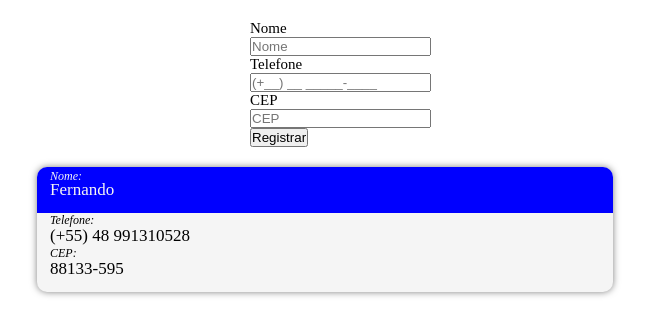
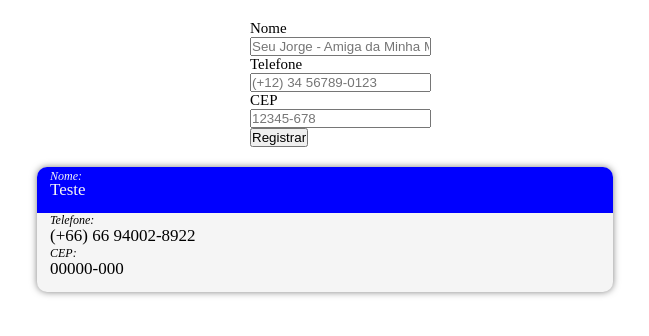
Before and after one commit to feportoa/contactList-js, a plain HTML site: page index.html in a window 1280 px wide. Shown: the whole page, without its empty margins (315-964 px from the left). Drawn offline with Linux system fonts and the light colour scheme.

Commit message:
minor changes in index.html

```diff
--- a/JS/listRegister.js
+++ b/JS/listRegister.js
@@ -1,4 +1,4 @@
-// Chamada do botao register
+// Chamada do button (onclick="register()"
 function register() {
     // Declaracao dos elementos do form + lista
     let newRegister = document.querySelector('#button');
--- a/index.html
+++ b/index.html
@@ -10,15 +10,15 @@
 <body>
     <form class="contactForm">
         <label for="Nome">Nome</label> <br>
-        <input type="text" autocomplete="off" id="nome" name="Nome" placeholder="Nome" required>
+        <input type="text" autocomplete="off" id="nome" name="Nome" placeholder="Seu Jorge - Amiga da Minha Mulher" required>
         <br>
 
         <label for="Tel">Telefone</label> <br>
-        <input type="tel" autocomplete="off" name="Tel" id="Tel" placeholder="(+__) __ _____-____" maxlength="19" pattern="\(\+[0-9]{2}\)\-[0-9]{2}9\w{4}\-\w+" required>
+        <input type="tel" autocomplete="off" name="Tel" id="Tel" placeholder="(+12) 34 56789-0123" maxlength="19" pattern="\(\+[0-9]{2}\)\-[0-9]{2}9\w{4}\-\w+" required>
         <br>
 
         <label for="CEP">CEP</label> <br>
-        <input type="text" autocomplete="off" name="CEP" id="CEP" placeholder="CEP" maxlength="9" pattern="\d{5}-\d{3}">
+        <input type="text" autocomplete="off" name="CEP" id="CEP" placeholder="12345-678" maxlength="9" pattern="\d{5}-\d{3}">
         <br>
 
         <button id="button" onclick='register()' >Registrar</button>
@@ -26,9 +26,9 @@
 
     <ul id="lista">
         <li class="contactContainer">
-                <div class="name"> Fernando </div>
-                <div class="tel"> (+55) 48 991310528 </div>
-                <div class="cep"> 88133-595 </div>
+                <div class="name"> Teste </div>
+                <div class="tel"> (+66) 66 94002-8922 </div>
+                <div class="cep"> 00000-000 </div>
         </li>
     </ul>
     <script src="./JS/RegEx-Mask.js"></script>
```
